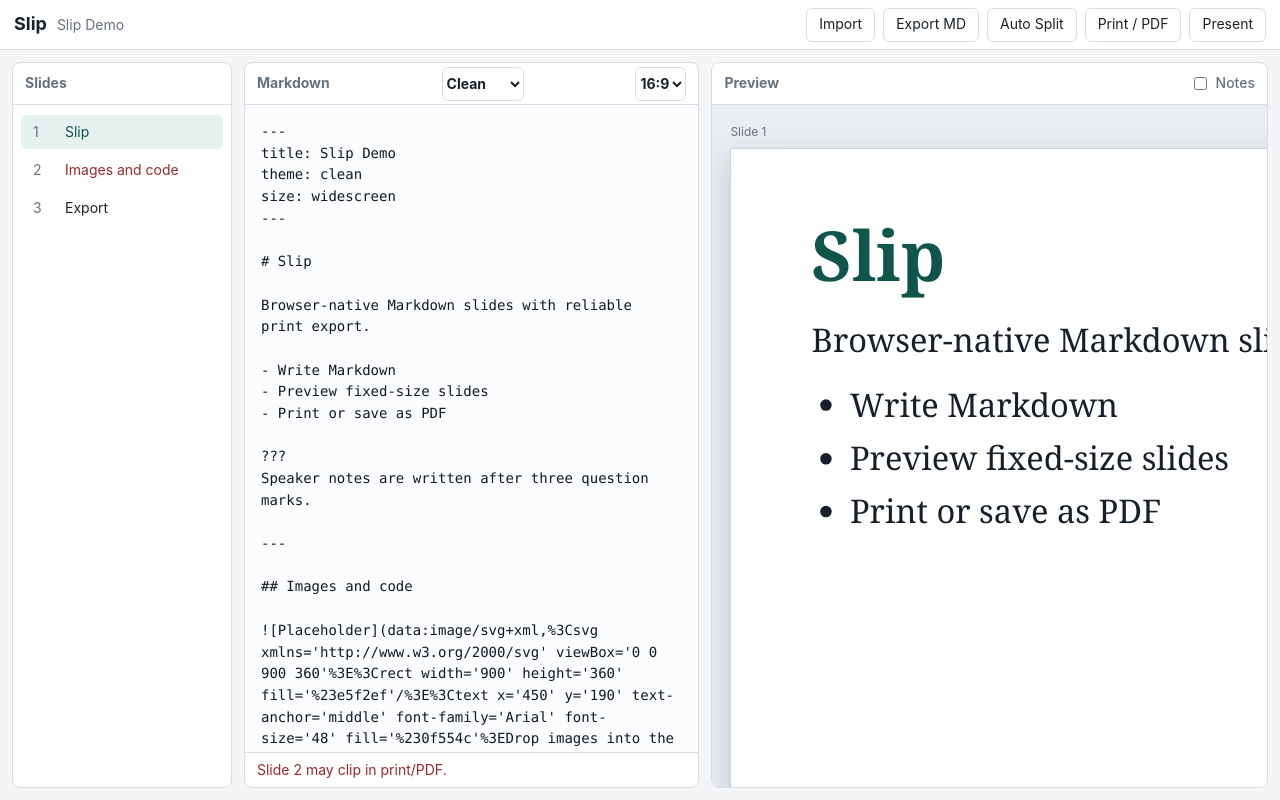
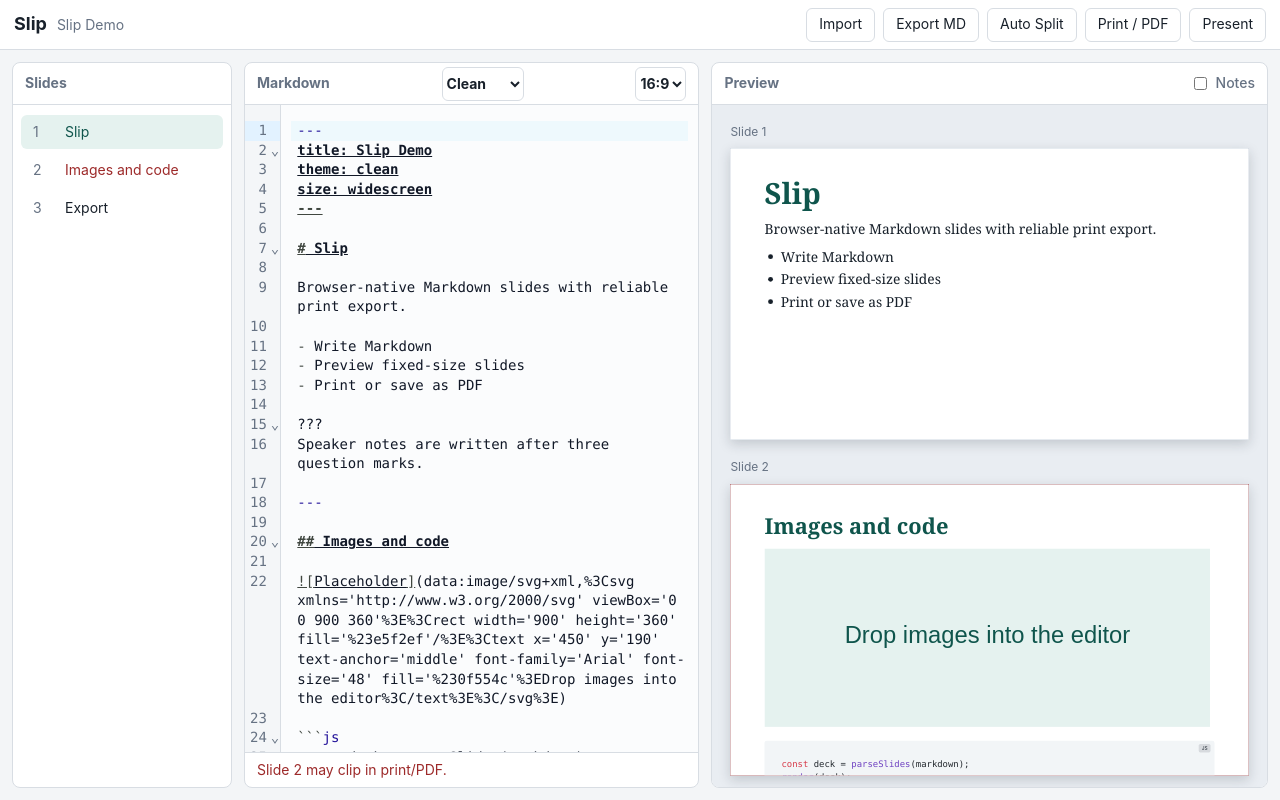
Before and after one commit to Woodenonez/slip, a website built with Vite: page index.html in a window 1280 px wide. Built offline with nearby package versions, Linux system fonts and the light colour scheme.

Commit message:
Add dependency-backed editor and rendering

````diff
--- a/app.js
+++ b/app.js
@@ -1,4 +1,69 @@
-(function () {
+import { EditorState } from "@codemirror/state";
+import {
+  EditorView,
+  crosshairCursor,
+  drawSelection,
+  dropCursor,
+  highlightActiveLine,
+  highlightActiveLineGutter,
+  highlightSpecialChars,
+  keymap,
+  lineNumbers,
+  rectangularSelection,
+} from "@codemirror/view";
+import {
+  defaultKeymap,
+  history,
+  historyKeymap,
+  indentWithTab,
+} from "@codemirror/commands";
+import {
+  bracketMatching,
+  defaultHighlightStyle,
+  foldGutter,
+  foldKeymap,
+  indentOnInput,
+  syntaxHighlighting,
+} from "@codemirror/language";
+import { markdown } from "@codemirror/lang-markdown";
+import {
+  autocompletion,
+  closeBrackets,
+  closeBracketsKeymap,
+  completionKeymap,
+} from "@codemirror/autocomplete";
+import {
+  highlightSelectionMatches,
+  searchKeymap,
+} from "@codemirror/search";
+import katex from "katex";
+import "katex/dist/katex.min.css";
+import hljs from "highlight.js/lib/core";
+import bash from "highlight.js/lib/languages/bash";
+import css from "highlight.js/lib/languages/css";
+import javascript from "highlight.js/lib/languages/javascript";
+import json from "highlight.js/lib/languages/json";
+import markdownLang from "highlight.js/lib/languages/markdown";
+import python from "highlight.js/lib/languages/python";
+import typescript from "highlight.js/lib/languages/typescript";
+import xml from "highlight.js/lib/languages/xml";
+import "highlight.js/styles/github.css";
+
+hljs.registerLanguage("bash", bash);
+hljs.registerLanguage("sh", bash);
+hljs.registerLanguage("css", css);
+hljs.registerLanguage("html", xml);
+hljs.registerLanguage("javascript", javascript);
+hljs.registerLanguage("js", javascript);
+hljs.registerLanguage("json", json);
+hljs.registerLanguage("markdown", markdownLang);
+hljs.registerLanguage("md", markdownLang);
+hljs.registerLanguage("python", python);
+hljs.registerLanguage("py", python);
+hljs.registerLanguage("typescript", typescript);
+hljs.registerLanguage("ts", typescript);
+hljs.registerLanguage("xml", xml);
+
   const sampleMarkdown = `---
 title: Slip Demo
 theme: clean
@@ -26,6 +91,12 @@
 const deck = parseSlides(markdown);
 render(deck);
 \`\`\`
+
+Inline math works: $E = mc^2$
+
+$$
+\\int_0^1 x^2\\,dx = \\frac{1}{3}
+$$
 
 ---
 
@@ -94,6 +165,60 @@
     presentationNotes: document.getElementById("presentation-notes"),
     exitPresent: document.getElementById("exit-present"),
   };
+
+  let updateTimer = 0;
+  const editorView = new EditorView({
+    parent: elements.editor,
+    state: EditorState.create({
+      doc: state.markdown,
+      extensions: [
+        lineNumbers(),
+        highlightActiveLineGutter(),
+        highlightSpecialChars(),
+        history(),
+        foldGutter(),
+        drawSelection(),
+        dropCursor(),
+        EditorState.allowMultipleSelections.of(true),
+        indentOnInput(),
+        syntaxHighlighting(defaultHighlightStyle, { fallback: true }),
+        bracketMatching(),
+        closeBrackets(),
+        autocompletion(),
+        rectangularSelection(),
+        crosshairCursor(),
+        highlightActiveLine(),
+        highlightSelectionMatches(),
+        markdown(),
+        keymap.of([
+          indentWithTab,
+          ...closeBracketsKeymap,
+          ...defaultKeymap,
+          ...searchKeymap,
+          ...historyKeymap,
+          ...foldKeymap,
+          ...completionKeymap,
+        ]),
+        EditorView.lineWrapping,
+        EditorView.updateListener.of((viewUpdate) => {
+          if (!viewUpdate.docChanged) return;
+          clearTimeout(updateTimer);
+          updateTimer = window.setTimeout(update, 80);
+        }),
+      ],
+    }),
+  });
+
+  function getEditorValue() {
+    return editorView.state.doc.toString();
+  }
+
+  function setEditorValue(value) {
+    editorView.dispatch({
+      changes: { from: 0, to: editorView.state.doc.length, insert: value },
+    });
+    update();
+  }
 
   function parseDeck(markdown) {
     const normalized = markdown.replace(/\r\n?/g, "\n");
@@ -181,7 +306,9 @@
     let paragraph = [];
     let list = null;
     let inCode = false;
+    let inMath = false;
     let codeBuffer = [];
+    let mathBuffer = [];
     let codeLang = "";
 
     function flushParagraph() {
@@ -200,6 +327,10 @@
       const line = rawLine.replace(/\t/g, "  ");
 
       if (/^\s*```/.test(line)) {
+        if (inMath) {
+          mathBuffer.push(rawLine);
+          return;
+        }
         if (inCode) {
           html += codeBlockHtml(codeLang, codeBuffer.join("\n"));
           inCode = false;
@@ -214,8 +345,30 @@
         return;
       }
 
+      if (/^\s*\$\$\s*$/.test(line)) {
+        if (inCode) {
+          codeBuffer.push(rawLine);
+          return;
+        }
+        if (inMath) {
+          html += mathBlockHtml(mathBuffer.join("\n"));
+          inMath = false;
+          mathBuffer = [];
+        } else {
+          flushParagraph();
+          flushList();
+          inMath = true;
+        }
+        return;
+      }
+
       if (inCode) {
         codeBuffer.push(rawLine);
+        return;
+      }
+
+      if (inMath) {
+        mathBuffer.push(rawLine);
         return;
       }
 
@@ -261,6 +414,9 @@
     if (inCode) {
       html += codeBlockHtml(codeLang, codeBuffer.join("\n"));
     }
+    if (inMath) {
+      html += mathBlockHtml(mathBuffer.join("\n"));
+    }
     flushParagraph();
     flushList();
     return html || "<p></p>";
@@ -269,17 +425,65 @@
   function codeBlockHtml(language, code) {
     const lang = language.trim();
     const label = lang ? `<span class="code-lang">${escapeHtml(lang)}</span>` : "";
-    return `<pre>${label}<code data-lang="${escapeHtml(lang)}">${escapeHtml(code)}</code></pre>`;
+    const highlighted = highlightCode(lang, code);
+    return `<pre>${label}<code class="hljs" data-lang="${escapeHtml(lang)}">${highlighted}</code></pre>`;
+  }
+
+  function highlightCode(language, code) {
+    const normalizedLanguage = language.toLowerCase();
+    if (!normalizedLanguage || !hljs.getLanguage(normalizedLanguage)) {
+      return escapeHtml(code);
+    }
+    try {
+      return hljs.highlight(code, { language: normalizedLanguage, ignoreIllegals: true }).value;
+    } catch (_error) {
+      return escapeHtml(code);
+    }
+  }
+
+  function mathBlockHtml(source) {
+    return `<div class="math-block">${renderMath(source, true)}</div>`;
   }
 
   function inlineMarkdown(text) {
+    const codeSpans = [];
     let output = escapeHtml(text);
+    output = output.replace(/`([^`]+)`/g, (_match, code) => {
+      const token = `@@CODE${codeSpans.length}@@`;
+      codeSpans.push(`<code>${code}</code>`);
+      return token;
+    });
     output = output.replace(/!\[([^\]]*)\]\(([^)]+)\)/g, '<img alt="$1" src="$2">');
     output = output.replace(/\[([^\]]+)\]\(([^)]+)\)/g, '<a href="$2" target="_blank" rel="noreferrer">$1</a>');
     output = output.replace(/\*\*([^*]+)\*\*/g, "<strong>$1</strong>");
     output = output.replace(/\*([^*]+)\*/g, "<em>$1</em>");
-    output = output.replace(/`([^`]+)`/g, "<code>$1</code>");
+    output = output.replace(/(^|[^\\])\$([^$\n]+?)\$/g, (_match, prefix, source) => `${prefix}${renderMath(unescapeHtml(source), false)}`);
+    codeSpans.forEach((code, index) => {
+      output = output.replace(`@@CODE${index}@@`, code);
+    });
     return output;
+  }
+
+  function renderMath(source, displayMode) {
+    try {
+      return katex.renderToString(source.trim(), {
+        displayMode,
+        throwOnError: false,
+        strict: "warn",
+        trust: false,
+      });
+    } catch (error) {
+      return `<code class="math-error">${escapeHtml(source)}</code>`;
+    }
+  }
+
+  function unescapeHtml(value) {
+    return String(value)
+      .replace(/&lt;/g, "<")
+      .replace(/&gt;/g, ">")
+      .replace(/&quot;/g, '"')
+      .replace(/&#039;/g, "'")
+      .replace(/&amp;/g, "&");
   }
 
   function stripMarkdown(text) {
@@ -309,7 +513,7 @@
 
   function update() {
     const started = performance.now();
-    state.markdown = elements.editor.value;
+    state.markdown = getEditorValue();
     state.deck = parseDeck(state.markdown);
     localStorage.setItem("slip.markdown", state.markdown);
     render();
@@ -513,7 +717,7 @@
   }
 
   function setFrontmatterValue(key, value) {
-    const markdown = elements.editor.value;
+    const markdown = getEditorValue();
     if (markdown.startsWith("---\n")) {
       const end = markdown.indexOf("\n---", 4);
       if (end !== -1) {
@@ -523,17 +727,15 @@
         const nextFrontmatter = keyPattern.test(frontmatter)
           ? frontmatter.replace(keyPattern, `${key}: ${value}`)
           : `${frontmatter.trim()}\n${key}: ${value}\n`;
-        elements.editor.value = `---\n${nextFrontmatter.trim()}\n${body}`;
-        update();
+        setEditorValue(`---\n${nextFrontmatter.trim()}\n${body}`);
         return;
       }
     }
-    elements.editor.value = `---\n${key}: ${value}\n---\n\n${markdown}`;
-    update();
+    setEditorValue(`---\n${key}: ${value}\n---\n\n${markdown}`);
   }
 
   function autoSplitMarkdown() {
-    const markdown = elements.editor.value;
+    const markdown = getEditorValue();
     const parsed = parseDeck(markdown);
     if (parsed.slides.length > 1) {
       elements.status.textContent = "Auto Split skipped: deck already contains slide separators.";
@@ -557,8 +759,7 @@
       elements.status.textContent = "Auto Split needs at least two top-level headings.";
       return;
     }
-    elements.editor.value = `${frontmatter}${frontmatter ? "\n\n" : ""}${sections.join("\n\n---\n\n")}`;
-    update();
+    setEditorValue(`${frontmatter}${frontmatter ? "\n\n" : ""}${sections.join("\n\n---\n\n")}`);
   }
 
   function openPresentation(mode) {
@@ -633,18 +834,19 @@
   function importFile(file) {
     const reader = new FileReader();
     reader.onload = () => {
-      elements.editor.value = String(reader.result || "");
-      update();
+      setEditorValue(String(reader.result || ""));
     };
     reader.readAsText(file);
   }
 
   function insertAtCursor(text) {
-    const editor = elements.editor;
-    const start = editor.selectionStart;
-    const end = editor.selectionEnd;
-    editor.value = `${editor.value.slice(0, start)}${text}${editor.value.slice(end)}`;
-    editor.selectionStart = editor.selectionEnd = start + text.length;
+    const selection = editorView.state.selection.main;
+    editorView.dispatch({
+      changes: { from: selection.from, to: selection.to, insert: text },
+      selection: { anchor: selection.from + text.length },
+      scrollIntoView: true,
+    });
+    editorView.focus();
     update();
   }
 
@@ -663,12 +865,6 @@
     reader.readAsDataURL(file);
   }
 
-  let updateTimer = 0;
-  elements.editor.value = state.markdown;
-  elements.editor.addEventListener("input", () => {
-    clearTimeout(updateTimer);
-    updateTimer = setTimeout(update, 80);
-  });
   elements.editor.addEventListener("drop", handleDrop);
   elements.editor.addEventListener("dragover", (event) => event.preventDefault());
   elements.importFile.addEventListener("change", (event) => {
@@ -729,4 +925,3 @@
   });
 
   update();
-})();
--- a/index.html
+++ b/index.html
@@ -50,7 +50,7 @@
               <option value="a4">A4</option>
             </select>
           </div>
-          <textarea id="editor" spellcheck="false"></textarea>
+          <div id="editor"></div>
           <div id="status" class="status" aria-live="polite"></div>
         </section>
 
@@ -92,6 +92,6 @@
       </footer>
     </div>
 
-    <script src="app.js"></script>
+    <script type="module" src="/app.js"></script>
   </body>
 </html>
--- a/styles.css
+++ b/styles.css
@@ -28,7 +28,7 @@
 
 button,
 select,
-textarea {
+.cm-editor {
   font: inherit;
 }
 
@@ -206,14 +206,34 @@
   width: 100%;
   height: 100%;
   min-height: 0;
-  resize: none;
+  overflow: hidden;
   border: 0;
-  outline: 0;
-  padding: 16px;
   color: #111827;
   background: #fbfcfd;
+}
+
+#editor .cm-editor {
+  height: 100%;
+  background: #fbfcfd;
   font: 14px/1.55 "SFMono-Regular", Consolas, "Liberation Mono", monospace;
-  tab-size: 2;
+}
+
+#editor .cm-scroller {
+  font-family: "SFMono-Regular", Consolas, "Liberation Mono", monospace;
+}
+
+#editor .cm-content {
+  padding: 16px 10px;
+}
+
+#editor .cm-gutters {
+  border-right: 1px solid var(--panel-border);
+  background: #f4f6f8;
+  color: var(--muted);
+}
+
+#editor .cm-focused {
+  outline: 0;
 }
 
 .status {
@@ -292,7 +312,7 @@
   --theme-bg: #111318;
   --theme-text: #f4f7fb;
   --theme-heading: #75d7c7;
-  --theme-code-bg: #222731;
+  --theme-code-bg: #f2f5f7;
 }
 
 .slide.theme-paper {
@@ -326,7 +346,8 @@
 .slide-inner ul,
 .slide-inner ol,
 .slide-inner pre,
-.slide-inner blockquote {
+.slide-inner blockquote,
+.math-block {
   margin: 0 0 24px;
 }
 
@@ -361,6 +382,7 @@
   display: block;
   padding: 0;
   background: transparent;
+  color: #24292f;
 }
 
 .code-lang {
@@ -373,6 +395,15 @@
   color: inherit;
   font: 12px/1.4 Inter, ui-sans-serif, system-ui, sans-serif;
   text-transform: uppercase;
+}
+
+.math-block {
+  overflow-x: auto;
+  overflow-y: hidden;
+}
+
+.math-error {
+  color: var(--danger);
 }
 
 .overflow-badge {
````
Also changed, not shown: LOG.md (+17 -5 lines), package.json (added, +28 -0 lines), README.md, 2 other files.
